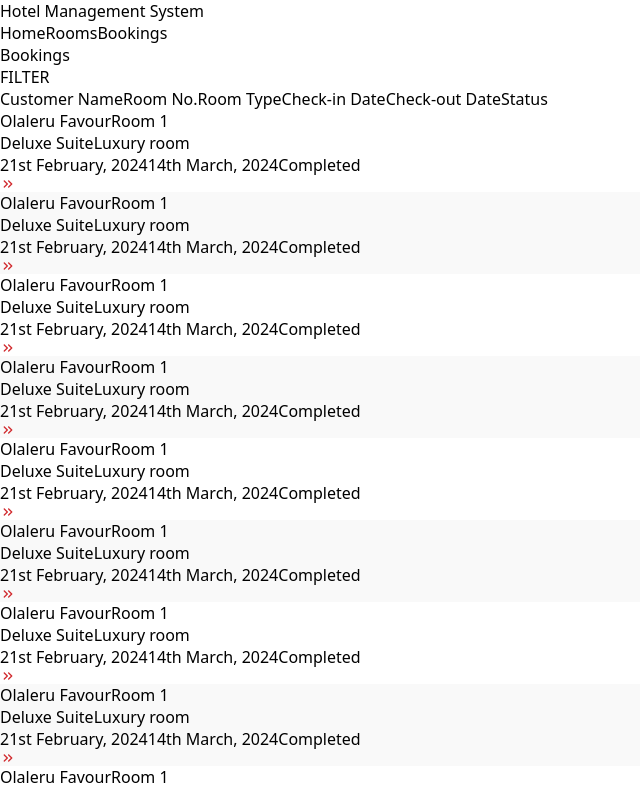
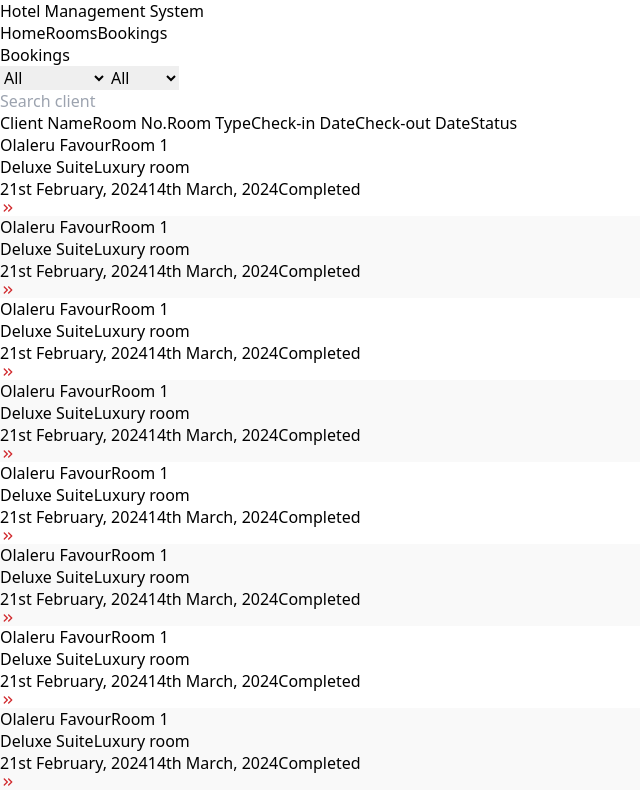
Before and after one commit to NTiger07/hotel-src, a React (Vite) app in the folder hotel-frontend/: page /bookings in a window 1280 px wide. Shown: the top 791 px of the page, without its empty margins (0-640 px from the left). Built offline with nearby package versions, Linux system fonts and the light colour scheme.

Commit message:
Added Filter for bookings

```diff
--- a/hotel-frontend/src/components/Bookings/BookingsContainer.tsx
+++ b/hotel-frontend/src/components/Bookings/BookingsContainer.tsx
@@ -1,12 +1,46 @@
+import { useState } from "react"
 import BookingItem from "./BookingItem"
 
 const BookingsContainer = () => {
+  const [clientName, setClientName] = useState("")
+  const [status, setStatus] = useState("")
+  const [roomType, setRoomType] = useState("")
+
   return (
     <div className="pt-[2rem]">
       <span className="text-primary-red font-bold text-[3rem]">Bookings</span>
-      <div>FILTER</div>
+      <div className="FILTER flex items-center gap-[2rem] py-[3rem]">
+        <select value={status} onChange={(e) => setStatus(e.target.value)} className="py-[.5rem] cursor-pointer px-[.6rem] text-[1.1rem] outline-none border rounded-md bg-transparent border-greys-etherium">
+          <option value="">All</option>
+          <option value="in-progress">In-progress</option>
+          <option value="cancelled">Cancelled</option>
+          <option value="completed">Completed</option>
+        </select>
+
+        <select value={roomType} onChange={(e) => setRoomType(e.target.value)} className="py-[.5rem] cursor-pointer px-[.6rem] text-[1.1rem] outline-none border rounded-md bg-transparent border-greys-etherium">
+          <option value="">All</option>
+          <option value="basic">Basic</option>
+          <option value="family">Family</option>
+          <option value="luxury">Luxury</option>
+          <option value="suite">Suite</option>
+        </select>
+
+        <div>
+          <input
+            type="search"
+            value={clientName}
+            onChange={(e) => setClientName(e.target.value)}
+            className="pl-[20px] w-[120%] text-[1.2rem] py-[.5rem] outline-none appearance-none rounded-md border border-greys-etherium"
+            placeholder="Search client"
+          />
+        </div>
+
+        <div>
+
+        </div>
+      </div>
       <div className="bg-[#f9f9f9] py-[1.5%] px-[3%] pr-[5.5%] font-bold flex items-center rounded-t-md">
-        <span className="w-[25%]">Customer Name</span>
+        <span className="w-[25%]">Client Name</span>
         <span className="w-[12%]">Room No.</span>
         <span className="w-[15.5%]">Room Type</span>
         <span className="w-[17%]">Check-in Date</span>
--- a/hotel-frontend/src/components/Rooms/RoomItem.tsx
+++ b/hotel-frontend/src/components/Rooms/RoomItem.tsx
@@ -1,6 +1,6 @@
 const RoomItem = () => {
     return (
-        <div className="flex flex-col cursor-pointer rounded-xl shadow-md bg-white w-[280px] h-max">
+        <div className="flex flex-col rounded-xl shadow-md bg-white w-[280px] h-max">
             <div className="w-full h-[50%]">
                 <img src="/assets/room.jpg" className="rounded-t-xl w-[280px]" alt="" />
             </div>
@@ -19,12 +19,14 @@ const RoomItem = () => {
                     beautiful...
                 </p>
                 <button
-                    className="cursor-pointer [border:none] py-[.8rem] w-[100%] bg-primary-red rounded-3xs flex justify-center"
+                    className="cursor-default [border:none] py-[.8rem] w-[100%] bg-primary-red rounded-3xs flex justify-center"
                 >
                     <b className="relative text-[1.2rem] text-whites-plain">
                         Booked
                     </b>
                 </button>
+                <span className="text-[.9rem] text-primary-red mt-[1rem] w-full cursor-pointer hover:underline">View details...</span>
+                <span className="text-[.9rem] text-primary-red mt-[1rem] w-full cursor-pointer hover:underline">View booking history...</span>
             </div>
         </div>
     )
```
Also changed, not shown: hotel-frontend/todo.txt, 1 other file (tests, documents, lock files or other folders).
